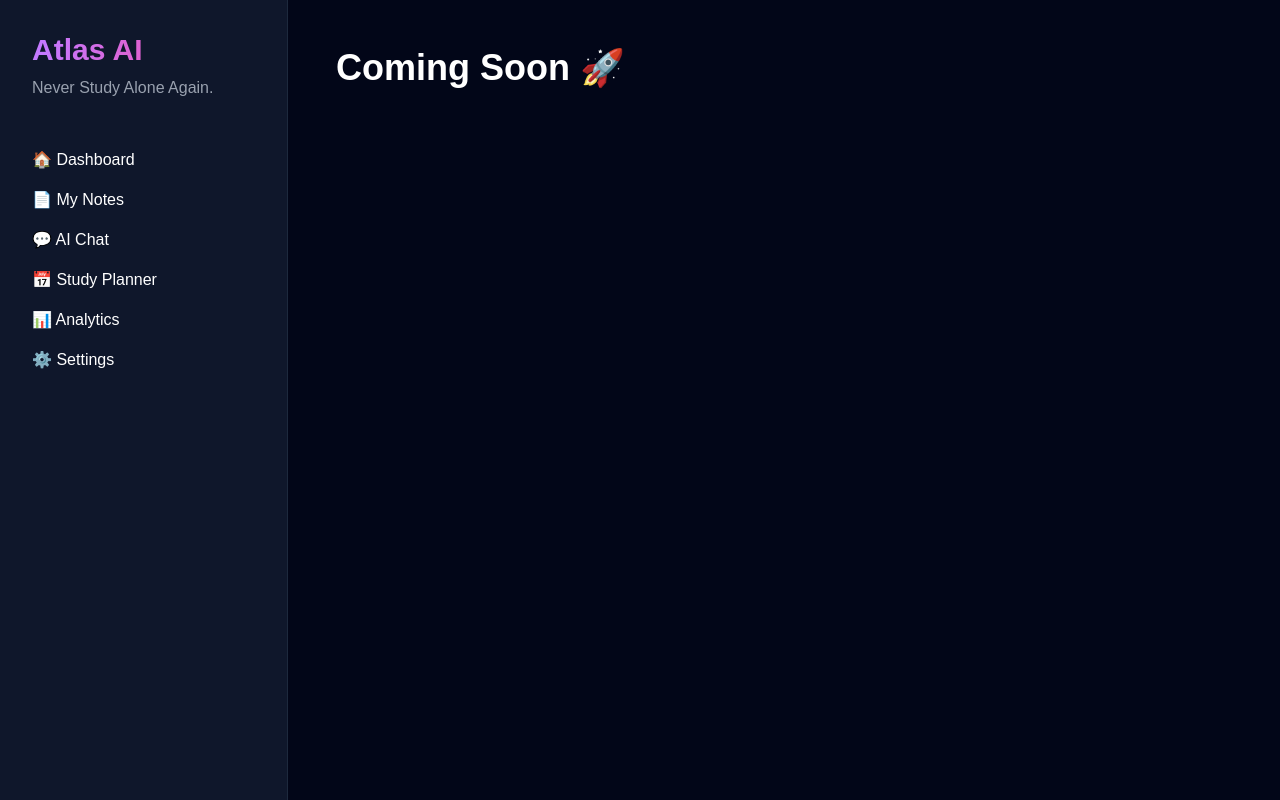
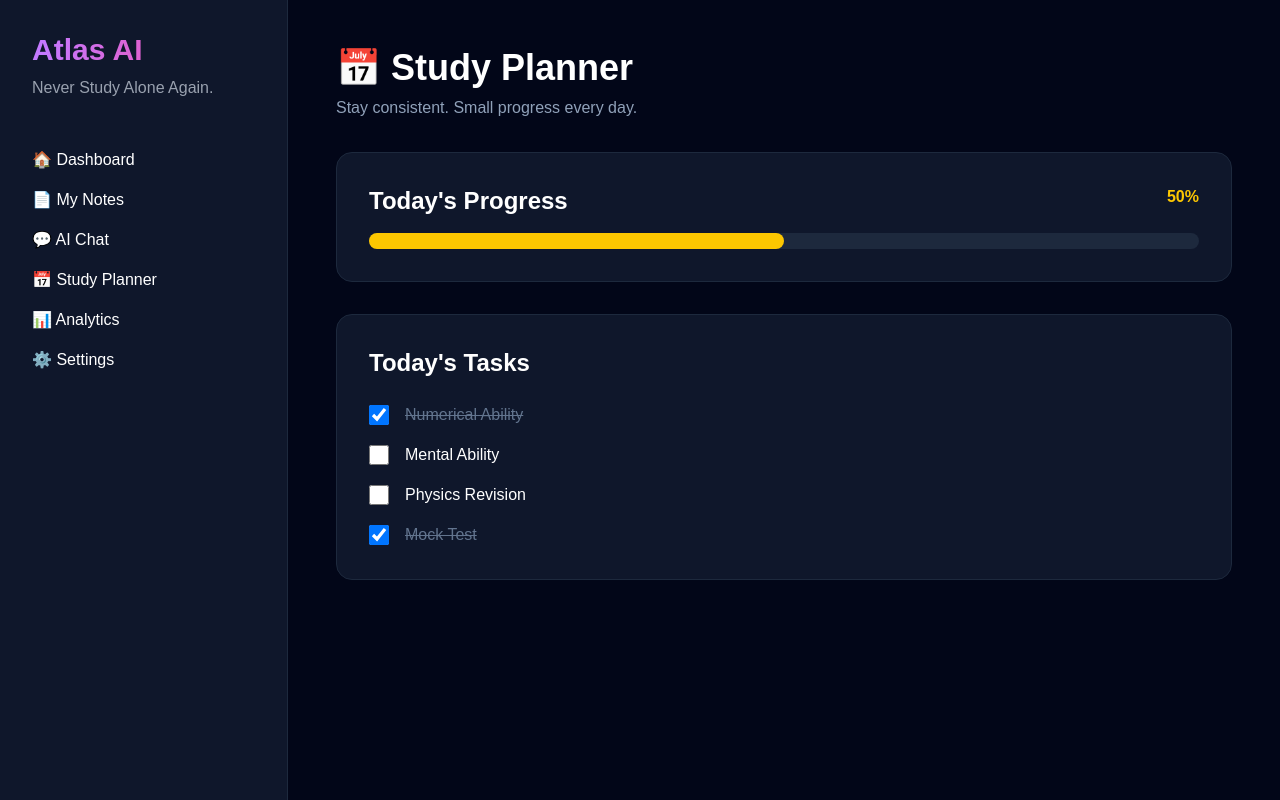
Before and after one commit to ananyashreeas/atlas-ai, a Next.js app: page /dashboard/planner in a window 1280 px wide. Built offline with nearby package versions, Linux system fonts and the light colour scheme.

Commit message:
Built interactive Study Planner

```diff
--- a/app/dashboard/chat/page.tsx
+++ b/app/dashboard/chat/page.tsx
@@ -16,11 +16,12 @@ export default function ChatPage() {
     {
       sender: "ai",
       message:
-        "Hello Ananya! I'm Atlas AI. Ask me anything about your studies.",
+        "Hello Ananya! 👋 I'm Atlas AI. Ask me anything about your studies.",
     },
   ]);
 
   const handleSend = (message: string) => {
+    // Add user's message
     setMessages((prev) => [
       ...prev,
       {
@@ -28,6 +29,18 @@ export default function ChatPage() {
         message,
       },
     ]);
+
+    // Fake AI reply after 1 second
+    setTimeout(() => {
+      setMessages((prev) => [
+        ...prev,
+        {
+          sender: "ai",
+          message:
+            "That's a great question! 🤖\n\nFor now I'm running in demo mode.\nSoon I'll answer using Google's Gemini AI.",
+        },
+      ]);
+    }, 1000);
   };
 
   return (
--- a/app/dashboard/planner/page.tsx
+++ b/app/dashboard/planner/page.tsx
@@ -1,3 +1,104 @@
-export default function Page() {
-  return <h1 className="text-4xl font-bold">Coming Soon 🚀</h1>;
+"use client";
+
+import { useState } from "react";
+
+export default function PlannerPage() {
+  const [tasks, setTasks] = useState([
+    { id: 1, title: "Numerical Ability", completed: true },
+    { id: 2, title: "Mental Ability", completed: false },
+    { id: 3, title: "Physics Revision", completed: false },
+    { id: 4, title: "Mock Test", completed: true },
+  ]);
+
+  const toggleTask = (id: number) => {
+    setTasks((prev) =>
+      prev.map((task) =>
+        task.id === id
+          ? { ...task, completed: !task.completed }
+          : task
+      )
+    );
+  };
+
+  const completedTasks = tasks.filter(
+    (task) => task.completed
+  ).length;
+
+  const progress = (completedTasks / tasks.length) * 100;
+
+  return (
+    <div className="space-y-8">
+
+      <div>
+        <h1 className="text-4xl font-bold">
+          📅 Study Planner
+        </h1>
+
+        <p className="text-slate-400 mt-2">
+          Stay consistent. Small progress every day.
+        </p>
+      </div>
+
+      <div className="bg-slate-900 rounded-2xl p-8 border border-slate-800">
+
+        <div className="flex justify-between mb-4">
+
+          <h2 className="text-2xl font-bold">
+            Today's Progress
+          </h2>
+
+          <span className="text-yellow-400 font-semibold">
+            {Math.round(progress)}%
+          </span>
+
+        </div>
+
+        <div className="w-full bg-slate-800 rounded-full h-4">
+          <div
+            className="bg-yellow-400 h-4 rounded-full transition-all duration-500"
+            style={{ width: `${progress}%` }}
+          />
+        </div>
+
+      </div>
+
+      <div className="bg-slate-900 rounded-2xl p-8 border border-slate-800">
+
+        <h2 className="text-2xl font-bold mb-6">
+          Today's Tasks
+        </h2>
+
+        <div className="space-y-4">
+
+          {tasks.map((task) => (
+            <label
+              key={task.id}
+              className="flex items-center gap-4 cursor-pointer"
+            >
+              <input
+                type="checkbox"
+                checked={task.completed}
+                onChange={() => toggleTask(task.id)}
+                className="w-5 h-5"
+              />
+
+              <span
+                className={
+                  task.completed
+                    ? "line-through text-slate-500"
+                    : ""
+                }
+              >
+                {task.title}
+              </span>
+
+            </label>
+          ))}
+
+        </div>
+
+      </div>
+
+    </div>
+  );
 }
```
